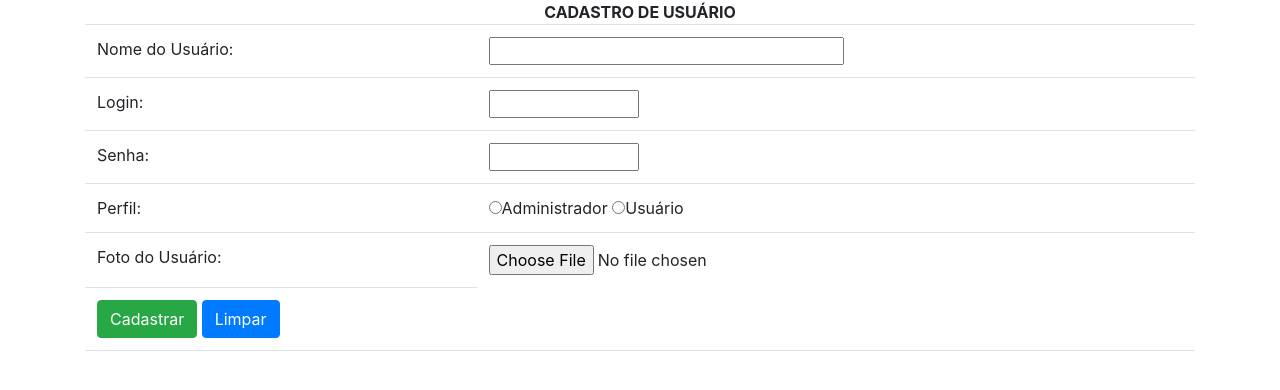
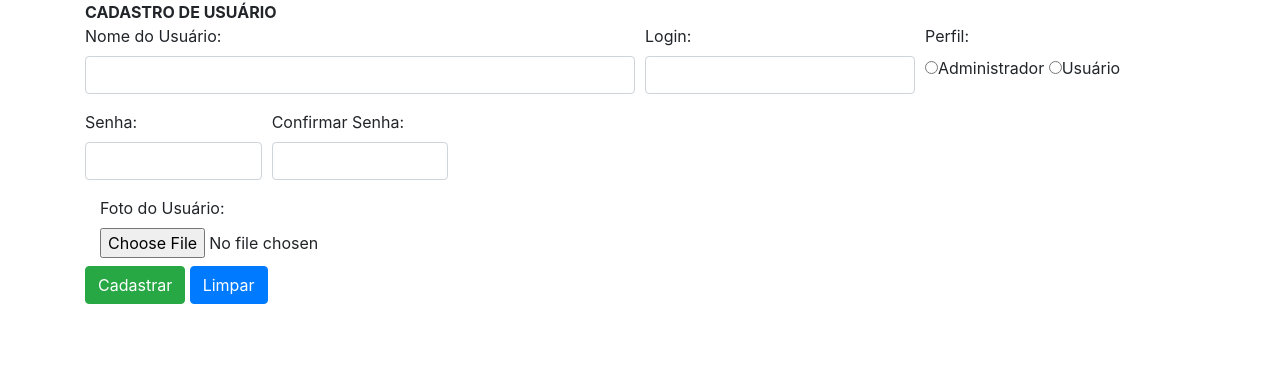
Before and after one commit to hncpedro95/CBJK, a PHP site: page /visao/formCadastrarUsuario.php in a window 1280 px wide. Shown: the top 390 px of the page. Run offline with PHP 8.4, Linux system fonts and the light colour scheme; the visitor is signed in with stand-in values (Sample User, id 1).

```diff
--- a/visao/formCadastrarUsuario.php
+++ b/visao/formCadastrarUsuario.php
@@ -12,16 +12,16 @@ include '../controle/validarLogin.php';
         <title>Cadastro de Usuário</title>
     </head>
     <body>
-    <center>
+    <!--<center>-->
         <div class="container">
             <div class="well"><strong>CADASTRO DE USUÁRIO</strong></div>
             <form action="../controle/cadastrarUsario.php" method="post" name="cadastrousuario" method="post" enctype="multipart/form-data">
-                <table class="table">
-                    <tr>
+
+<!--                    <tr>
                         <td>Nome do Usuário:</td>
                         <td><input type="text" name="nome" size="30" maxlength="90"/></td>
-                    </tr>
-                    <tr>
+                    </tr>-->
+<!--                    <tr>
                         <td>Login:</td>
                         <td><input type="text" name="login" size="10" maxlength="45"/></td>
                     </tr>
@@ -43,15 +43,54 @@ include '../controle/validarLogin.php';
                             <input type="file"  name="foto">
 
                         </td>
-                    </tr>
+                    </tr> -->
 
-                    <tr>
-                        <td>
+                    <div class="form-row">
+
+                        <div class="col-md-6 mb-3">
+                            <label for="validationCustom01">Nome do Usuário:</label>
+                            <input name="nome"type="text" class="form-control" id="nome"  required>
+                        </div>
+
+                        <div class="col-md-3 mb-3">
+                            <label for="validationCustom01">Login:</label>
+                            <input name="login"type="text" class="form-control" id="quantidade"  required>
+                        </div>
+
+                        <div class="col-md-3 mb-2">
+                            <label for="validationCustom01">Perfil:</label><br>
+                            <input type="radio" class="" value="1"name="perfil"/>Administrador
+                            <input type="radio" value="2" name="perfil"/>Usuário
+                        </div>
+
+
+                    </div>
+
+                    <div class="form-row">
+
+                        <div class="col-md-2 mb-3">
+                            <label for="validationCustom01">Senha:</label>
+                            <input name="senha"type="password" class="form-control" id="preco"  required>
+                        </div>
+
+                        <div class="col-md-2 mb-3">
+                            <label for="validationCustom01">Confirmar Senha:</label>
+                            <input name="senha"type="password" class="form-control" id="preco"  required>
+                        </div>
+
+
+                    </div>
+
+                    <div class="col-md-6 mb-2">
+                        <label for="validationCustom01">Foto do Usuário:</label><br>
+                        <input type="file"  name="foto">
+                    </div>
+
+
+
                     <input type="submit" class="btn btn-success" value="Cadastrar"/>
                     <input type="reset" class="btn btn-primary"  value="Limpar">
-                        </td>
-                    </tr>
-                    <tr>
+
                     <td colspan="2">
                         <?php
                         if (!empty($_GET["msg"])) {
@@ -59,10 +98,8 @@ include '../controle/validarLogin.php';
                         }
                         ?>
                     </td>
-                    </tr>
-                </table>
             </form>
         </div>
-    </center>
+        <!--</center>-->
     </body>
 </html>
```
Also changed, not shown: visao/formCadastrarProduto.php (+9 -0 lines), visao/index.php (+14 -0 lines), visao/imagens/fotos/20141225_133051.jpg (added), visao/imagens/fotos/47681362_1276532852501600_7568223432047853568_n_1.jpg (added), visao/imagens/fotos/47681362_1276532852501600_7568223432047853568_n_2.jpg (added), visao/imagens/fotos/mini/20141225_133051.jpg (added), visao/imagens/fotos/mini/47681362_1276532852501600_7568223432047853568_n_1.jpg (added), visao/imagens/fotos/mini/47681362_1276532852501600_7568223432047853568_n_2.jpg (added). Lines whose indentation alone changed are shown as unchanged.
